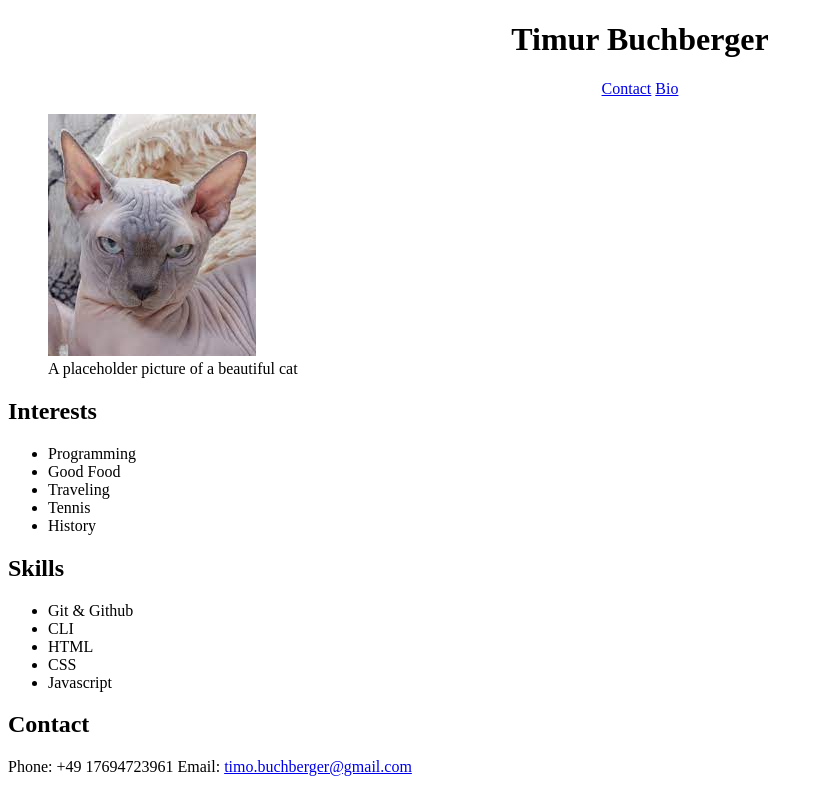
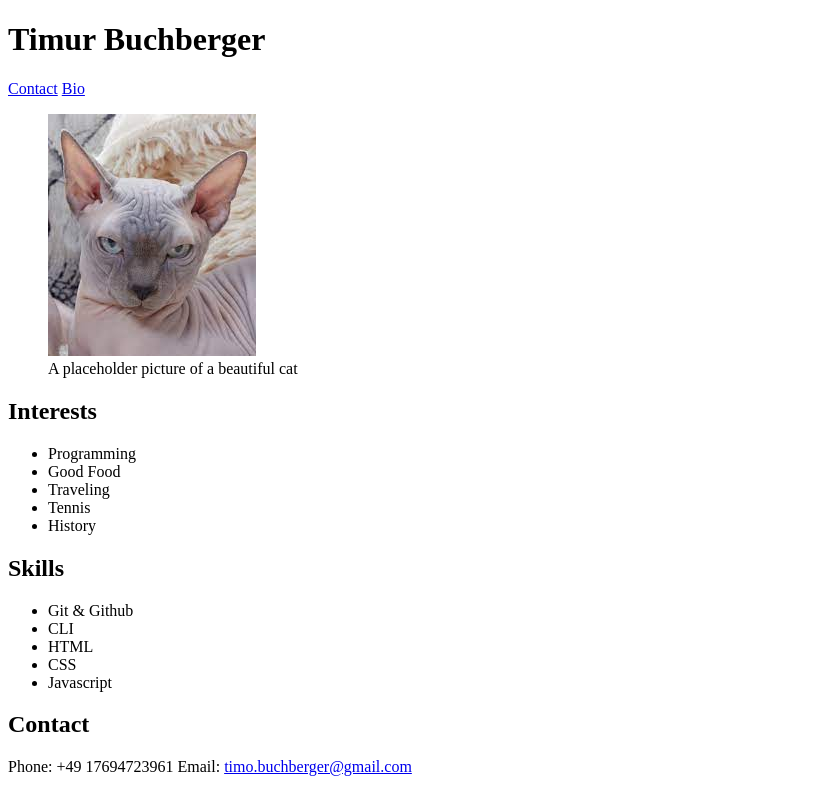
Before and after one commit to timurbuch/personal-website, a plain HTML site: page index.html in a window 1280 px wide. Shown: the top 789 px of the page, without its empty margins (0-823 px from the left). Drawn offline with Linux system fonts and the light colour scheme.

Commit message:
very basic styling

```diff
--- a/index.html
+++ b/index.html
@@ -6,10 +6,12 @@
     <meta http-equiv="X-UA-Compatible" content="IE=edge">
     <meta name="viewport" content="width=device-width, initial-scale=1.0">
     <title>Portfolio Website</title>
+    <link rel="stylesheet" href="styles.css" type="text/css">
+
 </head>
 
 <body>
-    <header style="text-align: center;">
+    <header>
         <h1>Timur Buchberger</h1>
         <nav>
             <a href="#contact">Contact</a>
@@ -17,8 +19,7 @@
         </nav>
     </header>
     <figure>
-        <img src="img/Cat.jpeg"
-        alt="placeholder picture of a cute cat">
+        <img src="img/Cat.jpeg" alt="placeholder picture of a cute cat">
         <br />
         <figcaption>A placeholder picture of a beautiful cat</figcaption>
     </figure>
@@ -50,14 +51,19 @@
         </p>
 
         <a href="https://github.com/timurbuch"><img src="img/github.svg" alt="github logo" height="50"></a>
-        <a href="https://www.linkedin.com/in/timur-buchberger-42152a206/"><img src="img/linkedin.svg" alt="LinkedIn logo" height="50"></a>
+        <a href="https://www.linkedin.com/in/timur-buchberger-42152a206/"><img src="img/linkedin.svg"
+                alt="LinkedIn logo" height="50"></a>
     </section>
     <section id="bio">
         <h2>Bio</h2>
-            <p>Lorem ipsum dolor sit amet, consetetur sadipscing elitr, sed diam nonumy eirmod tempor invidunt ut labore et dolore magna aliquyam erat, sed diam voluptua. At vero eos et accusam et justo duo dolores et ea rebum. Stet clita kasd gubergren, no sea takimata sanctus est Lorem ipsum dolor sit amet. Lorem ipsum dolor sit amet, consetetur sadipscing elitr, sed diam nonumy eirmod tempor invidunt ut labore et dolore magna aliquyam erat, sed diam voluptua. At vero eos et accusam et</p>
+        <p>Lorem ipsum dolor sit amet, consetetur sadipscing elitr, sed diam nonumy eirmod tempor invidunt ut labore et
+            dolore magna aliquyam erat, sed diam voluptua. At vero eos et accusam et justo duo dolores et ea rebum. Stet
+            clita kasd gubergren, no sea takimata sanctus est Lorem ipsum dolor sit amet. Lorem ipsum dolor sit amet,
+            consetetur sadipscing elitr, sed diam nonumy eirmod tempor invidunt ut labore et dolore magna aliquyam erat,
+            sed diam voluptua. At vero eos et accusam et</p>
 
     </section>
-    <section>
+    <section class="roter-text">
         <h2>CV</h2>
         <table>
             <thead>
--- /dev/null
+++ b/styles.css
@@ -0,0 +1,7 @@
+html {
+    box-sizing: border-box;
+  }
+
+* {
+    box-sizing: inherit;
+  }
```
Lines whose indentation alone changed are shown as unchanged.
